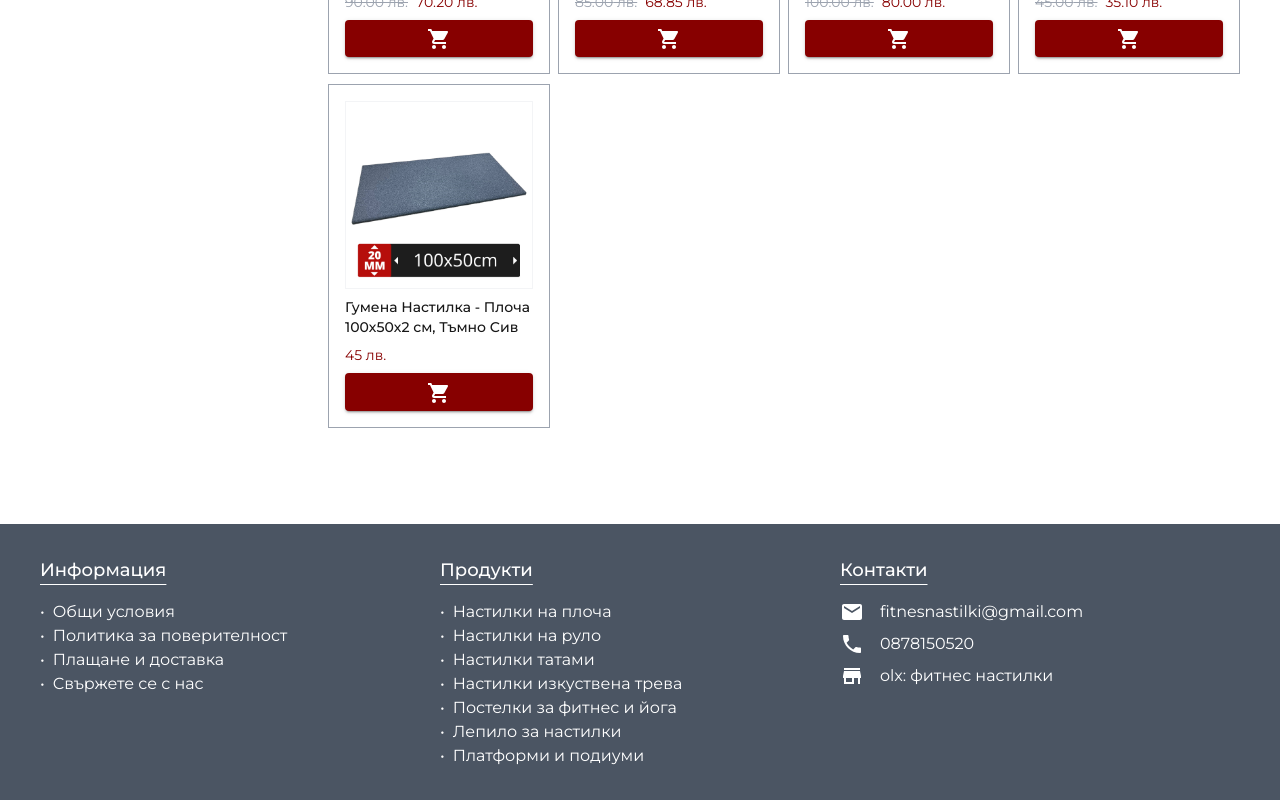
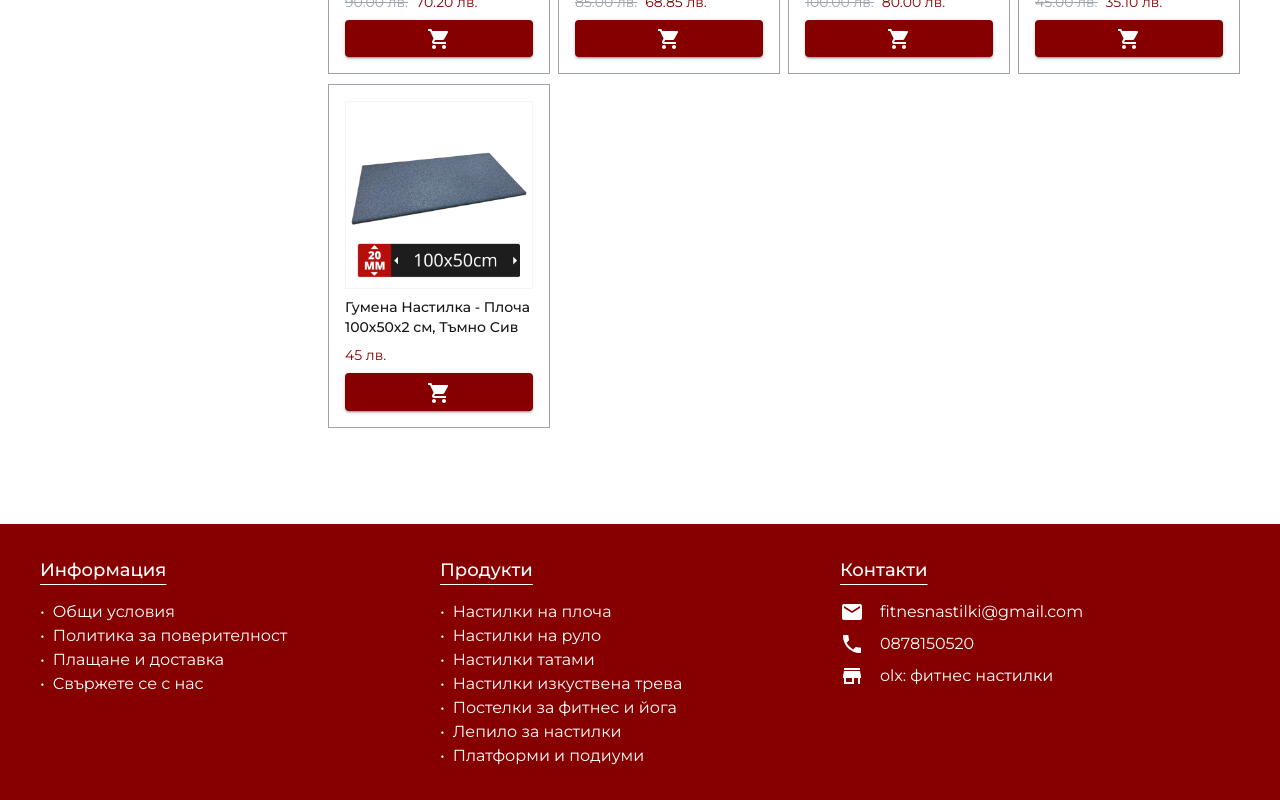
Before and after one commit to kivanov27/fitnesnastilki, a Next.js app: page /katalog/plocha in a window 1280 px wide. Shown: the part 465-1265 px from the top of the page. Built offline with nearby package versions, Linux system fonts and the light colour scheme.

Commit message:
oops forgot to add

```diff
--- a/src/app/globals.css
+++ b/src/app/globals.css
@@ -43,7 +43,8 @@ body {
 
 .slider-btn {
     /* all: unset; */
-    color: white;
+    /* color: white; */
+    color: rgb(229 231 235 / var(--tw-text-opacity, 1));
     display: block;
     position: absolute;
     top: 0;
@@ -72,7 +73,8 @@ body {
 
 .slider-dot {
     /* all: unset; */
-    color: white;
+    /* color: white; */
+    color: rgb(229 231 235 / var(--tw-text-opacity, 1));
     display: block;
     cursor: pointer;
     width: 1rem;
--- a/src/components/Footer.tsx
+++ b/src/components/Footer.tsx
@@ -1,10 +1,11 @@
 import StoreIcon from '@mui/icons-material/Store';
 import PhoneIcon from '@mui/icons-material/Phone';
 import EmailIcon from '@mui/icons-material/Email';
+import Link from 'next/link';
 
 const Footer = () => {
     return (
-        <div className="mt-24 py-8 bg-gray-600 text-white">
+        <div className="mt-24 py-8 bg-primary text-white">
             <div className='w-[75rem] mx-auto flex'>
 
                 <div className="w-1/3">
@@ -20,13 +21,41 @@ const Footer = () => {
                 <div className="w-1/3">
                     <h3 className='font-medium text-lg mb-4 underline underline-offset-8'>Продукти</h3>
                     <ul className=''>
-                        <li className='footer-li'>Настилки на плоча</li>
-                        <li className='footer-li'>Настилки на руло</li>
-                        <li className='footer-li'>Настилки татами</li>
-                        <li className='footer-li'>Настилки изкуствена трева</li>
-                        <li className='footer-li'>Постелки за фитнес и йога</li>
-                        <li className='footer-li'>Лепило за настилки</li>
-                        <li className='footer-li'>Платформи и подиуми</li>
+                        <li className='footer-li'>
+                            <Link href='/katalog/plocha' className='hover:text-gray-300'>
+                                Настилки на плоча
+                            </Link>
+                        </li>
+                        <li className='footer-li'>
+                            <Link href='/katalog/rulo' className='hover:text-gray-300'>
+                                Настилки на руло
+                            </Link>
+                        </li>
+                        <li className='footer-li'>
+                            <Link href='/katalog/tatami' className='hover:text-gray-300'>
+                                Настилки татами
+                            </Link>
+                        </li>
+                        <li className='footer-li'>
+                            <Link href='/katalog/izkustvena-treva' className='hover:text-gray-300'>
+                                Настилки изкуствена трева
+                            </Link>
+                        </li>
+                        <li className='footer-li'>
+                            <Link href="/katalog/postelki" className='hover:text-gray-300'>
+                                Постелки за фитнес и йога
+                            </Link>
+                        </li>
+                        <li className='footer-li'>
+                            <Link href='/katalog/lepilo' className='hover:text-gray-300'>
+                                Лепило за настилки
+                            </Link>
+                        </li>
+                        <li className='footer-li'>
+                            <Link href='/katalog/platformi-podiumi' className='hover:text-gray-300'>
+                                Платформи и подиуми
+                            </Link>
+                        </li>
                     </ul>
                 </div>
 
--- a/src/components/PopularCategories.tsx
+++ b/src/components/PopularCategories.tsx
@@ -12,7 +12,7 @@ interface PopularCategoriesProps {
 const PopularCategories = ({ images }: PopularCategoriesProps) => {
     return (
         <div className="pt-24 w-[75rem] mx-auto">
-            <h2 className="mb-12 text-4xl text-center uppercase">Популярни категории</h2>
+            <h2 className="mb-12 text-4xl text-center uppercase text-primary">Популярни категории</h2>
             <div className="flex flex-wrap justify-between">
                 {images.map(image => (
                     <div key={image.alt}>
--- a/src/components/PopularProducts.tsx
+++ b/src/components/PopularProducts.tsx
@@ -10,7 +10,7 @@ interface PopularProductsProps {
 const PopularProducts = ({ images }: PopularProductsProps) => {
     return (
         <div className="pt-24 w-[75rem] mx-auto">
-            <h2 className="mb-12 text-4xl text-center uppercase">Популярни продукти</h2>
+            <h2 className="mb-12 text-4xl text-center uppercase text-primary">Популярни продукти</h2>
             <div className="flex flex-wrap justify-between">
                 {images.map(image => (
                     <div
```
